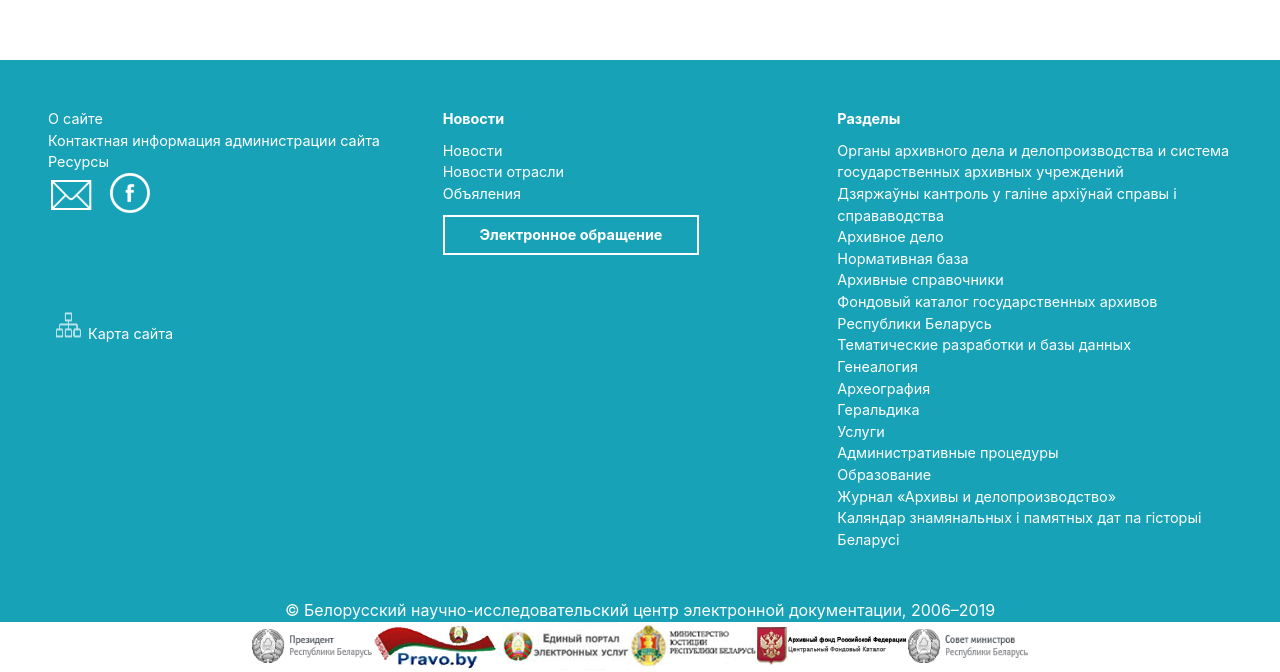
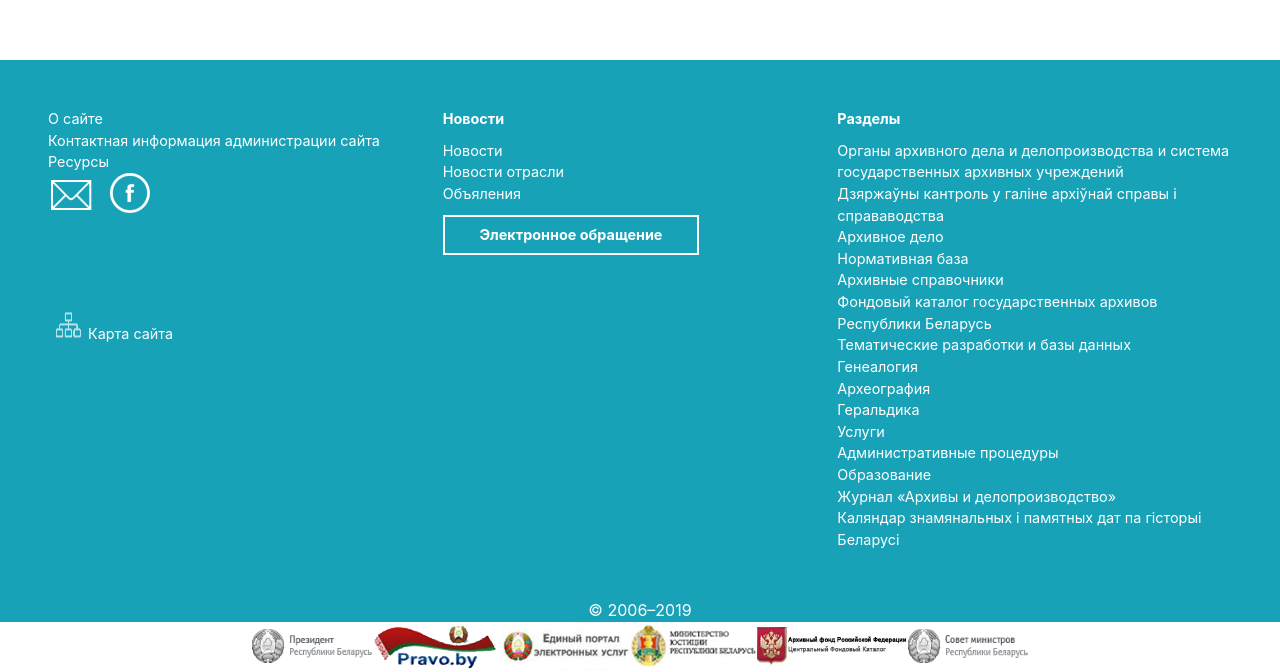
Before and after one commit to ColdReader94/bootstrap, a plain HTML site: page index.html in a window 1280 px wide. Shown: the part 1729-2401 px from the top of the page. Drawn offline with nearby package versions, Linux system fonts and the light colour scheme.

Commit message:
Update index.html

```diff
--- a/index.html
+++ b/index.html
@@ -238,7 +238,7 @@
 			 </div>
 			 </div>
 		</div>
-			<div class="row bg-info no-gutters justify-content-center text-center"><a href="#" class="text-white"> © Белорусский научно-исследовательский центр электронной документации, 2006–2019</a>
+			<div class="row bg-info no-gutters justify-content-center text-center"><a href="#" class="text-white"> © 2006–2019</a>
 	</div>
 
 <div class="banners"><a href="#"><img src="images/link_1.png"></a><a href="#"><img src="images/link_2.png"></a><a href="#"><img src="images/link_3.png"></a><a href="#"><img src="images/link_4.png"></a><a href="#"><img src="images/link_5.png"></a><a href="#"><img src="images/link_6.png"></a></div>
```
